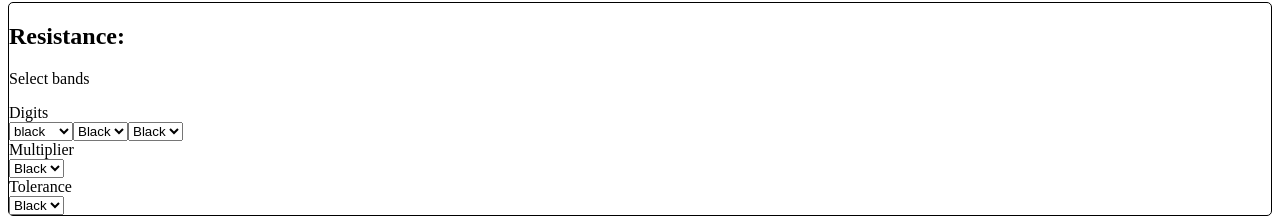
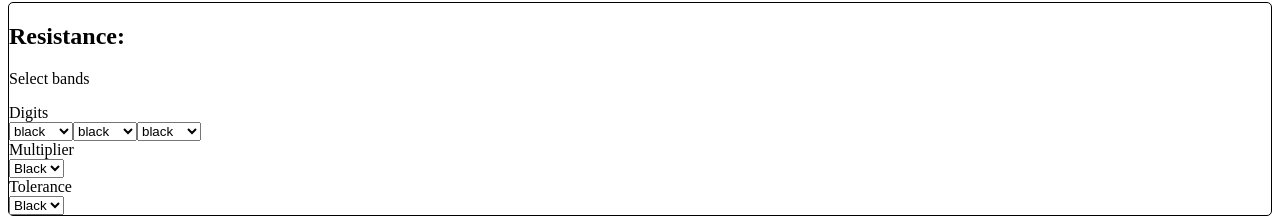
Before and after one commit to JordanBarron-cpu/cs6261project4, an Angular app: page / in a window 1280 px wide. Shown: the part 78-296 px from the top of the page. Built offline with nearby package versions, Linux system fonts and the light colour scheme.

Commit message:
Able to created significant figure colors based on color array. beginning array for tolerance and multiplier

```diff
--- a/src/app/resistance/resistance.component.html
+++ b/src/app/resistance/resistance.component.html
@@ -5,19 +5,13 @@
     <label for="sigFigs">Digits</label>
     <br>
     <select name="sigFigs" id="sigFig1" >
-        <option *ngFor="let color of colors; index as colorSlot; trackBy: trackColorBySlot" value="colors[colorSlot]">{{color}}</option>
+        <option *ngFor="let sigFig of sigFiguresList; index as sigFigSpot; trackBy: trackSigFigBySlot" value="sigFiguresList[sigFigSpot]">{{sigFig}}</option>
     </select>
     <select name="sigFigs" id="sigFig2">
-      <option value="black">Black</option>
-      <option value="saab">Saab</option>
-      <option value="opel">Opel</option>
-      <option value="audi">Audi</option>
+      <option *ngFor="let sigFig of sigFiguresList; index as sigFigSpot; trackBy: trackSigFigBySlot" value="sigFiguresList[sigFigSpot]">{{sigFig}}</option>
     </select>
     <select name="sigFigs" id="sigFig3">
-      <option value="black">Black</option>
-      <option value="saab">Saab</option>
-      <option value="opel">Opel</option>
-      <option value="audi">Audi</option>
+      <option *ngFor="let sigFig of sigFiguresList; index as sigFigSpot; trackBy: trackSigFigBySlot" value="sigFiguresList[sigFigSpot]">{{sigFig}}</option>
     </select>
   </div>
 
--- a/src/app/resistance/resistance.component.ts
+++ b/src/app/resistance/resistance.component.ts
@@ -7,16 +7,49 @@ import { Component, OnInit } from '@angular/core';
 })
 export class ResistanceComponent implements OnInit {
   public colors: string[];
+  public sigFiguresList: string[];
+  // public sigFiguresDict: any;
 
   constructor() { }
 
   ngOnInit(): void {
     this.colors = ['black', 'brown', 'red', 'orange', 'yellow', 'green', 'blue',
                 'violet', 'grey', 'white', 'gold', 'silver', 'none'];
+    this.sigFiguresList = [
+      this.colors[0], this.colors[1], this.colors[2], this.colors[3], this.colors[4], this.colors[5], this.colors[6],
+                  this.colors[7], this.colors[8], this.colors[9]
+                          ];
+    // this.sigFiguresDict = {
+    //                 'black': 0, 'brown': 1,
+    //                 'red': 2, 'orange': 3,
+    //                 'yellow': 4, 'green': 5,
+    //                 'blue': 6, 'violet': 7,
+    //                 'grey': 8, 'white': 9};
   }
 
-  trackColorBySlot(index, color) {
-    return color.index;
+  getColors(): string[] {
+    return this.colors;
+  }
+
+  getSigFiguresList(): string[] {
+    return this.sigFiguresList;
+  }
+
+  //
+  // getSigFiguresDict() : any {
+  //   return this.sigFiguresDict;
+  // }
+  //
+  // getSigFiguresKeys(): string[] {
+  //   return this.sigFiguresDict.keys();
+  // }
+  //
+  // getSigFiguresValues(): number[] {
+  //   return this.sigFiguresDict.values();
+  // }
+
+  trackSigFigBySlot(index, sigFiguresList) {
+    return sigFiguresList.index;
   }
 
 }
```
